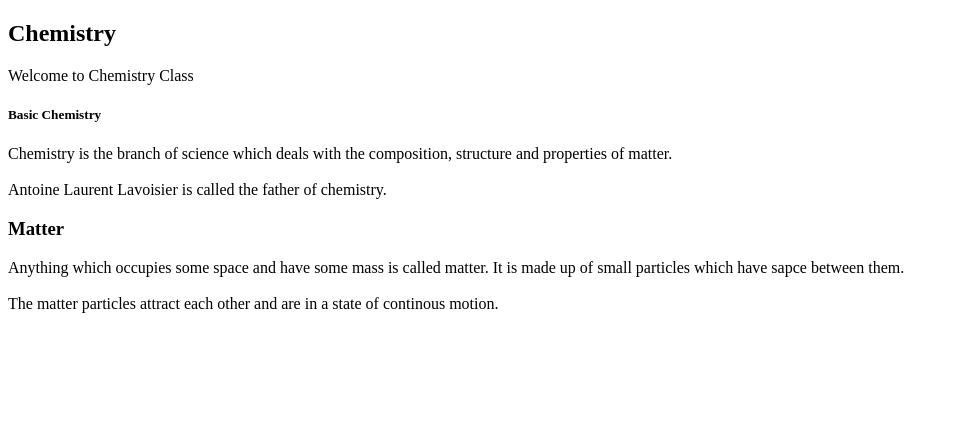
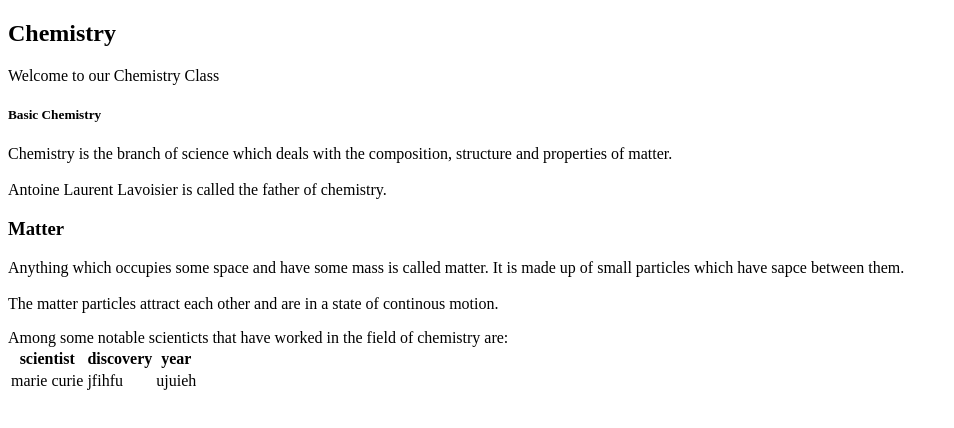
Before and after one commit to Hafatah/tayo, a plain HTML site: page Chemistry.html in a window 1280 px wide. Shown: the whole page, without its empty margins (0-954 px from the left). Drawn offline with Linux system fonts and the light colour scheme.

Commit message:
mazak file

```diff
--- a/Chemistry.html
+++ b/Chemistry.html
@@ -5,10 +5,23 @@
     </head>
     <body>
         <h2>Chemistry</h2>
-        <p>Welcome to Chemistry Class</p>
+        <p>Welcome to our Chemistry Class</p>
         <h5>Basic Chemistry</h5>
         <p>Chemistry is the branch of science which deals with the composition, structure and properties of matter. <br><br>Antoine Laurent Lavoisier is called the father of chemistry.</p>
         <h3>Matter</h3>
         <p>Anything which occupies some space and have some mass is called matter. It is made up of small particles which have sapce between them. <br><br>The matter particles attract each other and are in a state of continous motion.</p>
+        Among some notable scienticts that have worked in the field of chemistry are:
+        <table>
+            <tr>
+                <th>scientist</th>
+                <th>discovery</th>
+                <th>year</th>
+            </tr>
+            <tr>
+                <td>marie curie</td>
+                <td>jfihfu</td>
+                <td>ujuieh</td>
+            </td>
+        </table>
     </body>
 </html>
```
Also changed, not shown: Physics.html (+1 -0 lines), index.html (+2 -1 lines).
